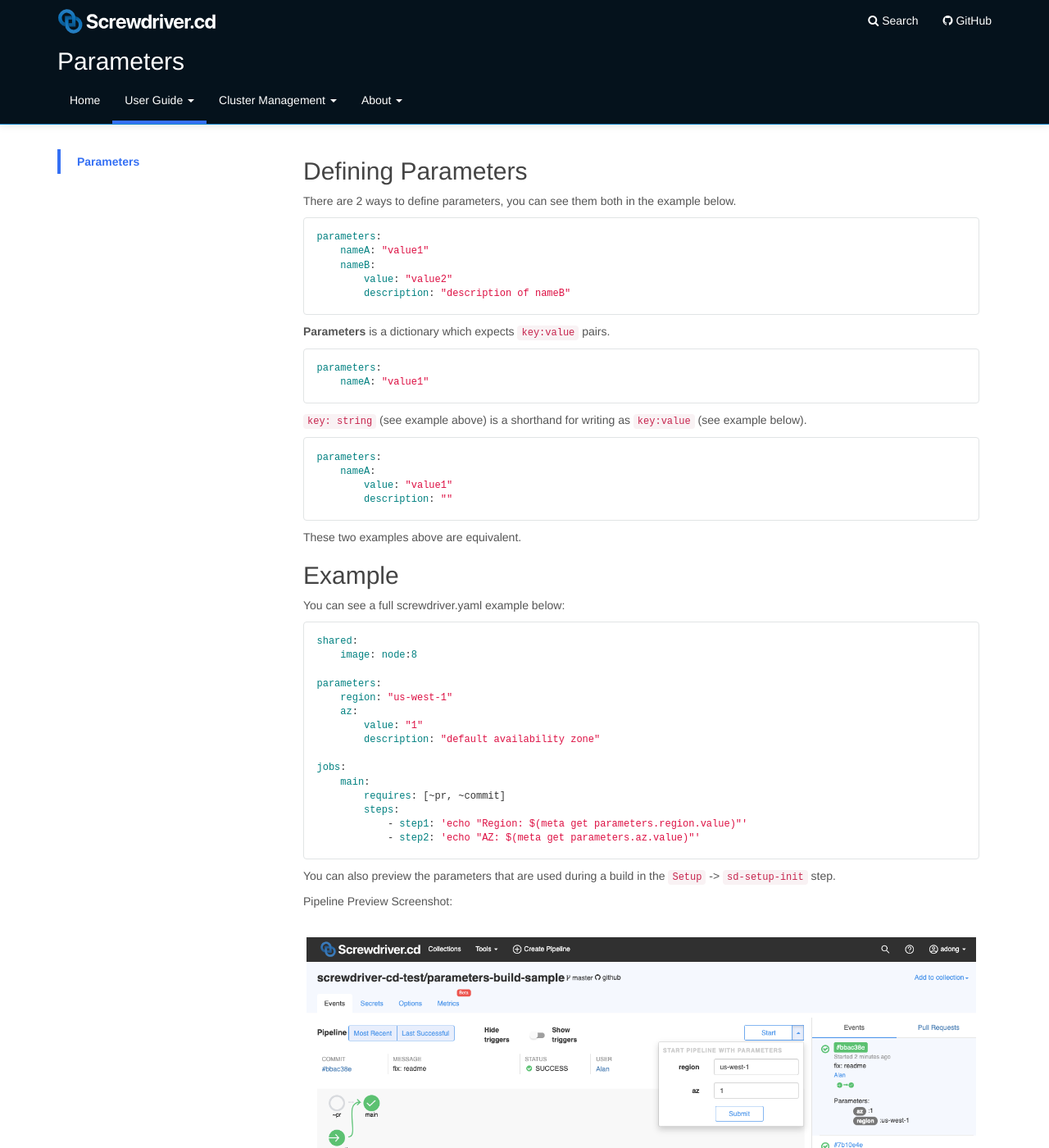
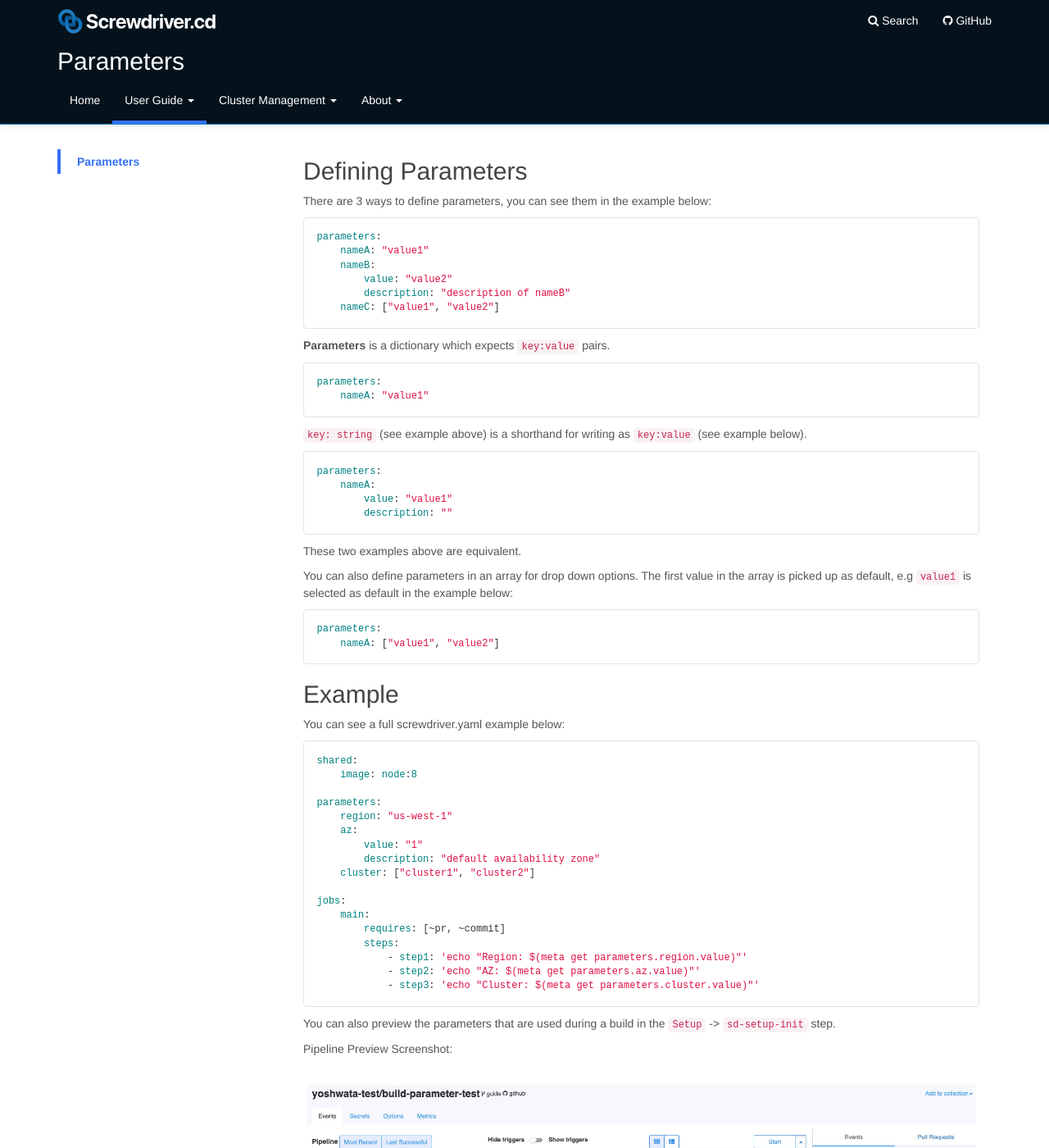
Before and after one commit to screwdriver-cd/guide, a Jekyll site: the page built from docs/user-guide/configuration/parameters.md, in a window 1280 px wide and 1400 px high. Shown: the whole window at 82% size. Built offline with Jekyll 4.4.1, drawn with Linux system fonts in a browser that asks for light colours.

Commit message:
feat(2092): Dropdown build parameters (#398)

````diff
--- a/docs/user-guide/configuration/parameters.md
+++ b/docs/user-guide/configuration/parameters.md
@@ -9,7 +9,7 @@ toc:
       active: true
 ---
 ## Defining Parameters
-There are 2 ways to define parameters, you can see them both in the example below.
+There are 3 ways to define parameters, you can see them in the example below:
 
 ```yaml
 parameters:
@@ -17,6 +17,7 @@ parameters:
     nameB:
         value: "value2"
         description: "description of nameB"
+    nameC: ["value1", "value2"]
 ```
 
 **Parameters** is a dictionary which expects `key:value` pairs.
@@ -37,6 +38,13 @@ parameters:
 
 These two examples above are equivalent.
 
+You can also define parameters in an array for drop down options. The first value in the array is picked up as default, e.g `value1` is selected as default in the example below:
+
+```yaml
+parameters:
+    nameA: ["value1", "value2"]
+```
+
 ## Example
 You can see a full screwdriver.yaml example below:
 ```yaml
@@ -48,6 +56,7 @@ parameters:
     az:
         value: "1"
         description: "default availability zone"
+    cluster: ["cluster1", "cluster2"]
 
 jobs:
     main:
@@ -55,6 +64,7 @@ jobs:
         steps:
             - step1: 'echo "Region: $(meta get parameters.region.value)"'
             - step2: 'echo "AZ: $(meta get parameters.az.value)"'
+            - step3: 'echo "Cluster: $(meta get parameters.cluster.value)"'
 ```
 
 You can also preview the parameters that are used during a build in the `Setup` -> `sd-setup-init` step.
````
Also changed, not shown: other parts of docs/user-guide/configuration/parameters.md (+2 -0 lines), docs/user-guide/assets/parameters1-event-start-dropdown.png (added), docs/user-guide/assets/parameters1-event-start.png, docs/user-guide/assets/parameters2-sd-init-step.png, docs/user-guide/assets/parameters3-event-view.png.
